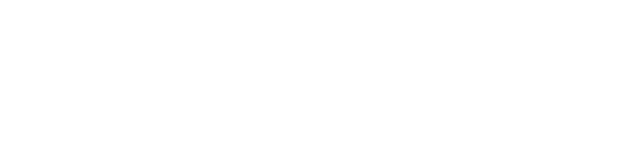
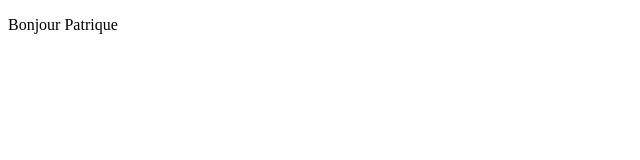
Before and after one commit to Foxyfox09/Prometheus, a plain HTML site: page index.html in a window 1280 px wide. Shown: the whole page, without its empty margins (0-640 px from the left). Drawn offline with Linux system fonts and the light colour scheme.

Commit message:
Update index.html

```diff
--- a/index.html
+++ b/index.html
@@ -6,6 +6,6 @@
     <title>Prometheus</title>
 </head>
 <body>
-
+    <p>Bonjour Patrique</p>
 </body>
 </html>
```
